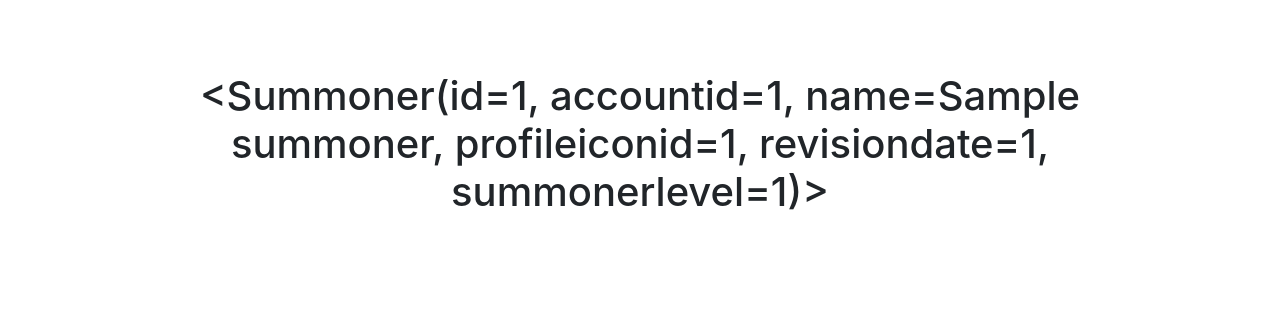
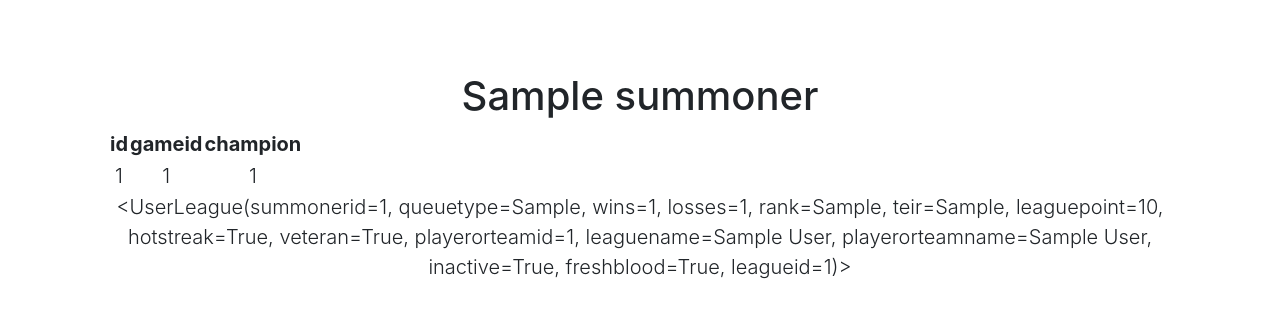
Before and after one commit to ematysek/Riot-API-Webapp, a Flask app: template app/templates/summoner.html in a window 1280 px wide. Shown: the part 56-374 px from the top of the page. Run offline with Flask 2, Linux system fonts and the light colour scheme; tables that the repository leaves empty hold one stand-in row (values such as "Sample post"); the template is opened without the code that fills it: values that come from a table or form of the project are taken from there, most other values are stand-ins (such as "Sample title", 1, 10 or a date in 2020); form fields are guessed from the names that the template uses; some libraries are stand-ins or nearby versions.

Commit message:
Display match and league data on summoner page

```diff
--- a/app/flask_models.py
+++ b/app/flask_models.py
@@ -2,6 +2,7 @@ from app import db
 
 
 class Summoner(db.Model):
+    # TODO probably need to implement a searchable_name column since League does not care about capatalization or whitespace
     __tablename__ = 'summoners'
 
     id = db.Column(db.Integer, primary_key=True, nullable=False)  # summonerid
--- a/app/main/routes.py
+++ b/app/main/routes.py
@@ -7,6 +7,7 @@ from app import db
 from app.main import bp
 from app.main.forms import SummonerSearchForm
 from app.util import RequestHandler
+from app.flask_models import *
 
 logger = logging.getLogger(__name__)
 
@@ -32,7 +33,8 @@ def search_name(summoner_name):
     retrieved_sum = rh.insert_or_update_summoner(summoner_name)
     rh.update_recent_usermatches(retrieved_sum.accountid)
     rh.update_leagues(retrieved_sum.id)
-    return render_template('summoner.html', summoner=retrieved_sum, form=form)
+    updated_sum = rh.get_summoner_by_id(retrieved_sum.id)
+    return render_template('summoner.html', summoner=updated_sum, form=form)
 
 
 @bp.route("/test", methods=['GET', 'POST'])
--- a/app/templates/summoner.html
+++ b/app/templates/summoner.html
@@ -2,7 +2,26 @@
 {% block main %}
 <main role="main" class="container">
     <div class="starter-template">
-        <h1>{{ summoner }}</h1>
+        <h1>{{ summoner.name }}</h1>
+        <table class="lead">
+            <tr>
+                <th>id</th>
+                <th>gameid</th>
+                <th>champion</th>
+            </tr>
+            {% for match in summoner.matches %}
+            <tr>
+                <td>{{ match.id }}</td>
+                <td>{{ match.gameid }}</td>
+                <td>{{ match.champion }}</td>
+            </tr>
+            {% endfor %}
+        </table>
+        {% if summoner.leagues %}
+            {% for league in summoner.leagues %}
+                <p class="lead">{{ league }}</p>
+            {% endfor %}
+        {% endif %}
     </div>
 </main><!-- /.container -->
 {% endblock main %}
```
Also changed, not shown: app/util/request_handler.py (+8 -0 lines).
